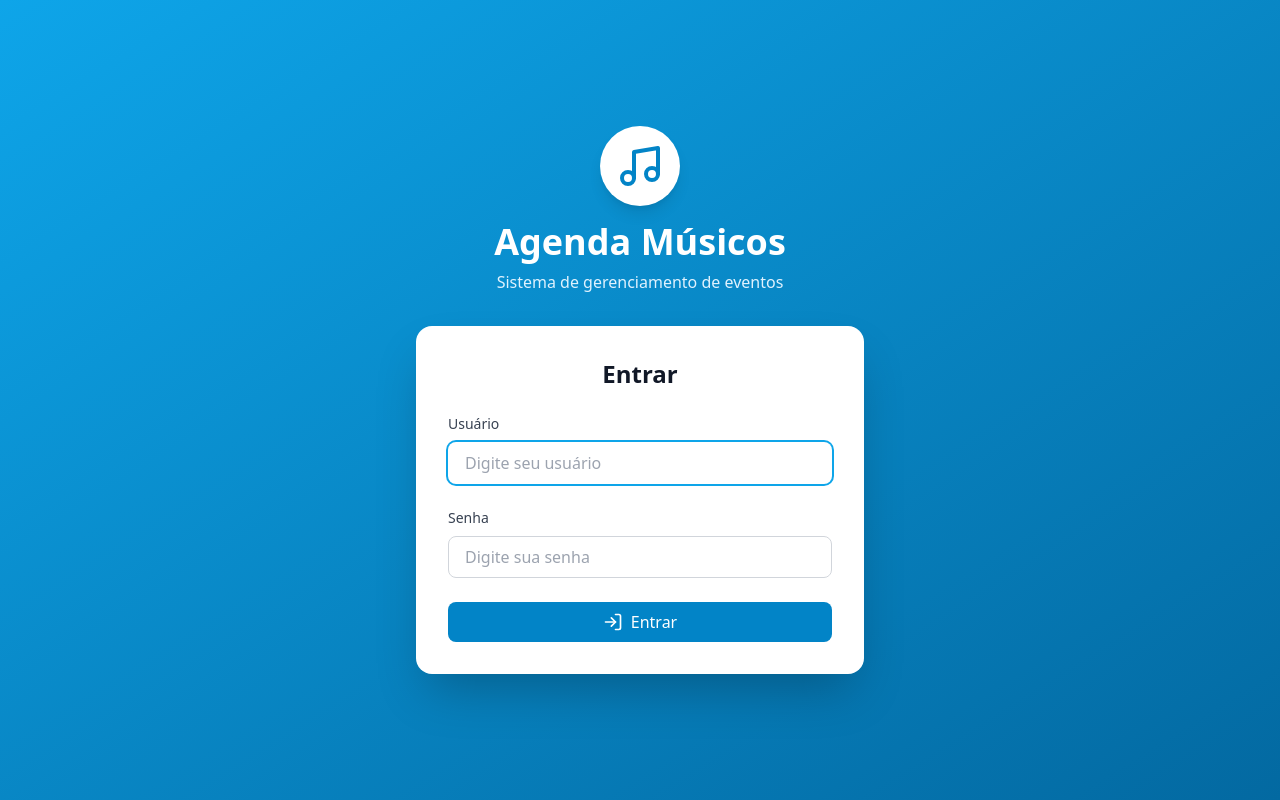
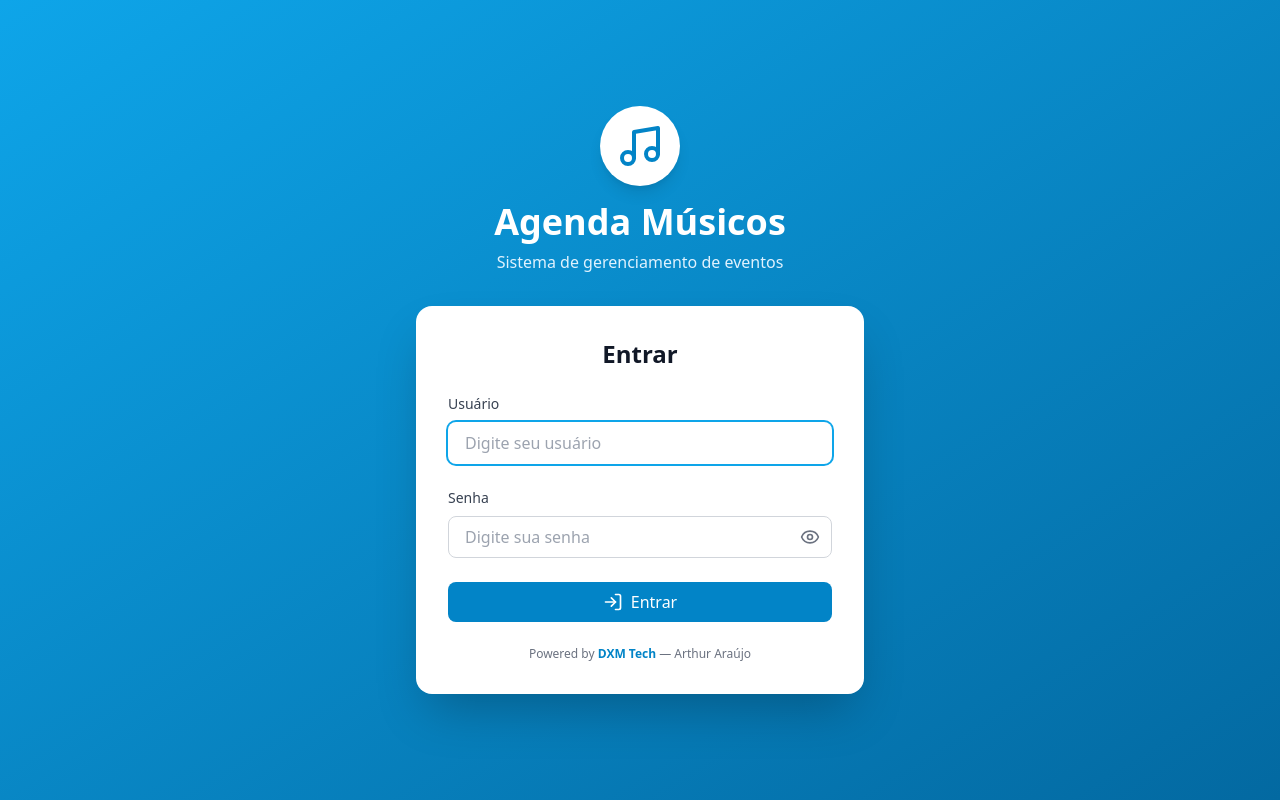
Before and after one commit to ragnarthur/agenda_musicos, a React (Vite) app in the folder frontend/: page /login in a window 1280 px wide. Built offline with nearby package versions, Linux system fonts and the light colour scheme; no server answers.

Commit message:
feat(ui): toggle de senha e footer powered by no login

```diff
--- a/frontend/src/pages/Login.tsx
+++ b/frontend/src/pages/Login.tsx
@@ -1,12 +1,13 @@
 // pages/Login.tsx
 import React, { useState } from 'react';
 import { useNavigate } from 'react-router-dom';
-import { Music, LogIn } from 'lucide-react';
+import { Music, LogIn, Eye, EyeOff } from 'lucide-react';
 import { useAuth } from '../contexts/AuthContext';
 
 const Login: React.FC = () => {
   const [username, setUsername] = useState('');
   const [password, setPassword] = useState('');
+  const [showPassword, setShowPassword] = useState(false);
   const [error, setError] = useState('');
   const [loading, setLoading] = useState(false);
 
@@ -79,15 +80,25 @@ const Login: React.FC = () => {
               <label htmlFor="password" className="block text-sm font-medium text-gray-700 mb-2">
                 Senha
               </label>
+              <div className="relative">
                 <input
                   id="password"
-                type="password"
+                  type={showPassword ? 'text' : 'password'}
                   value={password}
                   onChange={(e) => setPassword(e.target.value)}
-                className="input-field"
+                  className="input-field pr-12"
                   placeholder="Digite sua senha"
                   required
                 />
+                <button
+                  type="button"
+                  onClick={() => setShowPassword((prev) => !prev)}
+                  className="absolute inset-y-0 right-3 flex items-center text-gray-500 hover:text-gray-700"
+                  aria-label={showPassword ? 'Ocultar senha' : 'Mostrar senha'}
+                >
+                  {showPassword ? <EyeOff className="h-5 w-5" /> : <Eye className="h-5 w-5" />}
+                </button>
+              </div>
             </div>
 
             <button
@@ -108,6 +119,9 @@ const Login: React.FC = () => {
               )}
             </button>
           </form>
+          <div className="mt-6 text-center text-xs text-gray-500">
+            Powered by <span className="font-semibold text-primary-600">DXM Tech</span> — Arthur Araújo
+          </div>
         </div>
       </div>
     </div>
```
Lines whose indentation alone changed are shown as unchanged.
